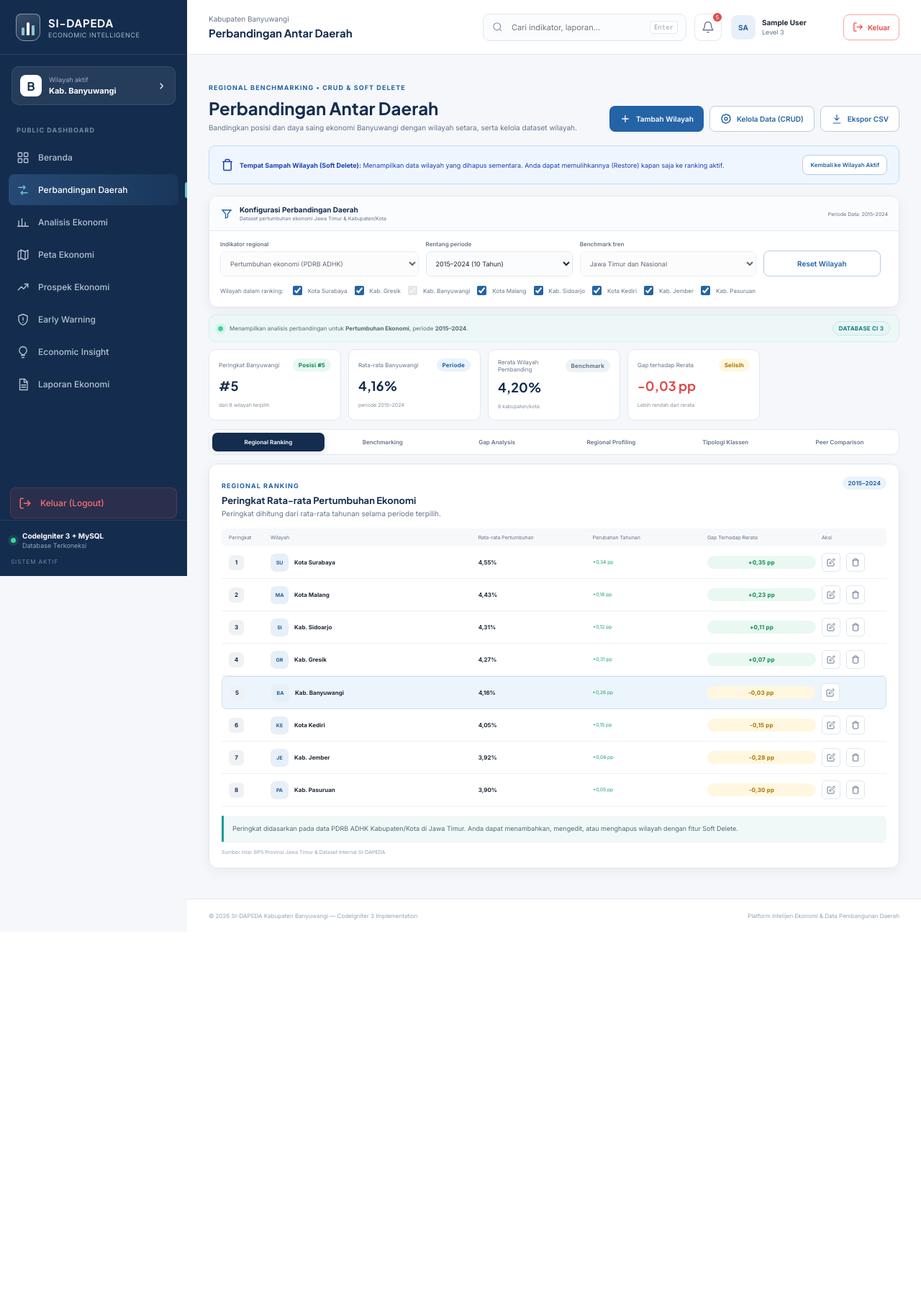
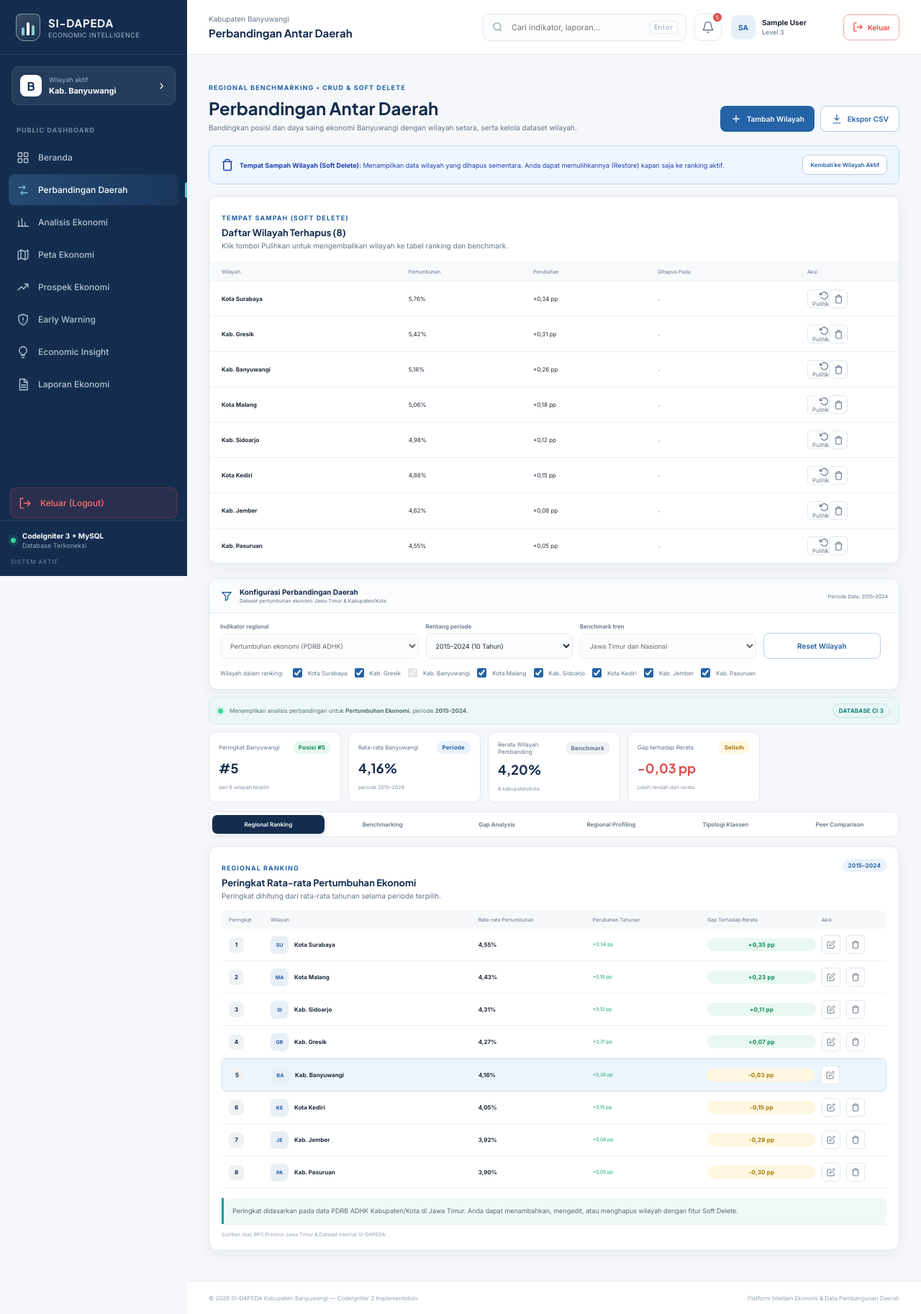
Before and after one commit to Kakaaa666/Sidapeda, a CodeIgniter app: page /Sidapeda/perbandingan_daerah?status=Terhapus in a window 1280 px wide. Shown: the whole page at 72% size. Before the commit the page ends 1277 px from the top, so only its background shows below. Run offline with CodeIgniter, Linux system fonts and the light colour scheme; the visitor is signed in with stand-in values (Sample User, id 1); data comes from the database, SQL or seed files in the repository.

Commit message:
fix: hilangkan tombol Kelola Data (CRUD) dari header halaman Perbandingan Daerah

```diff
--- a/application/views/perbandingan_daerah.php
+++ b/application/views/perbandingan_daerah.php
@@ -9,10 +9,6 @@
             <button class="button primary" id="btn-open-add-regional-modal" title="Tambah Wilayah Baru">
                 <svg width="16" height="16" viewBox="0 0 24 24" fill="none" stroke="currentColor" stroke-width="2"><path d="M12 5v14M5 12h14"/></svg>
                 <span>Tambah Wilayah</span>
-            </button>
-            <button class="button secondary" id="btn-open-manage-regional-modal" title="Buka Modal Kelola Data Wilayah (CRUD)">
-                <svg width="16" height="16" viewBox="0 0 24 24" fill="none" stroke="currentColor" stroke-width="2"><circle cx="12" cy="12" r="3"/><path d="M19.4 15a1.7 1.7 0 0 0 .34 1.88l.06.06-2.83 2.83-.06-.06A1.7 1.7 0 0 0 15 19.4a1.7 1.7 0 0 0-1 .6 1.7 1.7 0 0 0-.4 1v.1h-4v-.1a1.7 1.7 0 0 0-1.1-1.6 1.7 1.7 0 0 0-1.88.34l-.06.06-2.83-2.83.06-.06A1.7 1.7 0 0 0 4.6 15a1.7 1.7 0 0 0-.6-1 1.7 1.7 0 0 0-1-.4h-.1v-4H3A1.7 1.7 0 0 0 4.6 8.5a1.7 1.7 0 0 0-.34-1.88l-.06-.06 2.83-2.83.06.06A1.7 1.7 0 0 0 9 4.6a1.7 1.7 0 0 0 1-.6 1.7 1.7 0 0 0 .4-1v-.1h4V3a1.7 1.7 0 0 0 1.1 1.6 1.7 1.7 0 0 0 1.88-.34l.06-.06 2.83 2.83-.06.06A1.7 1.7 0 0 0 19.4 9c.1.4.3.7.6 1 .3.2.6.4 1 .4h.1v4H21a1.7 1.7 0 0 0-1.6.6Z"/></svg>
-                <span>Kelola Data (CRUD)</span>
             </button>
             <?php if (!empty($trash_count) && $trash_count > 0): ?>
                 <a href="<?= site_url('perbandingan_daerah?status=Terhapus') ?>" class="badge danger" style="text-decoration:none; padding:7px 11px; font-size:8px; font-weight:700;" title="Klik untuk melihat data di tempat sampah">
@@ -48,6 +44,49 @@
             </div>
             <a href="<?= site_url('perbandingan_daerah') ?>" class="button secondary small" style="height:28px; padding:0 10px; font-size:8px;">Kembali ke Wilayah Aktif</a>
         </div>
+
+        <!-- TABEL TEMPAT SAMPAH UNTUK RESTORE WILAYAH -->
+        <article class="card data-card" style="margin-bottom:20px;">
+            <div class="card-head">
+                <div>
+                    <span class="eyebrow">TEMPAT SAMPAH (SOFT DELETE)</span>
+                    <h3>Daftar Wilayah Terhapus (<?= count($regional) ?>)</h3>
+                    <p>Klik tombol Pulihkan untuk mengembalikan wilayah ke tabel ranking dan benchmark.</p>
+                </div>
+            </div>
+            <div class="data-table">
+                <div class="data-tr data-th" style="grid-template-columns: 1.5fr 1fr 1fr 1.2fr 110px;">
+                    <span>Wilayah</span>
+                    <span>Pertumbuhan</span>
+                    <span>Perubahan</span>
+                    <span>Dihapus Pada</span>
+                    <span>Aksi</span>
+                </div>
+                <?php if (empty($regional)): ?>
+                    <div style="padding:24px; text-align:center; color:var(--muted); font-size:9px;">
+                        Tempat sampah kosong. Tidak ada wilayah yang terhapus.
+                    </div>
+                <?php else: ?>
+                    <?php foreach ($regional as $item): ?>
+                        <div class="data-tr" style="grid-template-columns: 1.5fr 1fr 1fr 1.2fr 110px;">
+                            <span><strong><?= htmlspecialchars($item['name']) ?></strong></span>
+                            <span><?= number_format($item['value'], 2, ',', '.') ?>%</span>
+                            <span><?= ($item['change'] >= 0 ? '+' : '') . number_format($item['change'], 2, ',', '.') ?> pp</span>
+                            <span><small><?= htmlspecialchars($item['deleted_at'] ?? '-') ?></small></span>
+                            <span class="row-actions">
+                                <button type="button" class="btn-restore-regional" data-id="<?= $item['id'] ?>" data-name="<?= htmlspecialchars($item['name']) ?>" title="Pulihkan Wilayah">
+                                    <svg width="13" height="13" viewBox="0 0 24 24" fill="none" stroke="currentColor" stroke-width="2.2"><polyline points="1 4 1 10 7 10"/><path d="M3.51 15a9 9 0 1 0 2.13-9.36L1 10"/></svg>
+                                    <span>Pulihkan</span>
+                                </button>
+                                <button type="button" class="btn-hard-delete-regional danger" data-id="<?= $item['id'] ?>" data-name="<?= htmlspecialchars($item['name']) ?>" title="Hapus Permanen">
+                                    <svg width="13" height="13" viewBox="0 0 24 24" fill="none" stroke="currentColor" stroke-width="2"><polyline points="3 6 5 6 21 6"/><path d="M19 6v14a2 2 0 0 1-2 2H7a2 2 0 0 1-2-2V6m3 0V4a2 2 0 0 1 2-2h4a2 2 0 0 1 2 2v2"/></svg>
+                                </button>
+                            </span>
+                        </div>
+                    <?php endforeach; ?>
+                <?php endif; ?>
+            </div>
+        </article>
     <?php endif; ?>
 
     <!-- COMPARISON BUILDER -->
@@ -227,93 +266,4 @@
             </form>
         </div>
     </div>
-
-    <!-- MODAL KELOLA DATA WILAYAH (CRUD MANAGER MODAL) -->
-    <div class="modal-backdrop" id="manage-regional-modal" style="display:none;">
-        <div class="modal admin-data-modal" style="max-width:720px; width:95%;">
-            <div class="modal-head">
-                <div>
-                    <span class="badge primary">MODAL CRUD WILAYAH</span>
-                    <h2>Kelola Data Perbandingan Daerah</h2>
-                    <p>Kelola data kabupaten/kota, ubah nilai, atau hapus wilayah dengan fitur Soft Delete.</p>
-                </div>
-                <button class="icon-button" id="modal-btn-close-manage-regional">
-                    <svg width="18" height="18" viewBox="0 0 24 24" fill="none" stroke="currentColor" stroke-width="1.8"><path d="m6 6 12 12M18 6 6 18"/></svg>
-                </button>
-            </div>
-
-            <div style="display:flex; justify-content:space-between; align-items:center; margin:14px 0 10px;">
-                <div style="display:flex; gap:6px;">
-                    <a href="<?= site_url('perbandingan_daerah') ?>" class="button small <?= empty($status) ? 'primary' : 'secondary' ?>" style="font-size:8px; height:28px;">
-                        Wilayah Aktif (<?= count($all_active_regional) ?>)
-                    </a>
-                    <a href="<?= site_url('perbandingan_daerah?status=Terhapus') ?>" class="button small <?= ($status === 'Terhapus') ? 'primary' : 'secondary' ?>" style="font-size:8px; height:28px;">
-                        🗑️ Tempat Sampah (<?= (int)$trash_count ?>)
-                    </a>
-                </div>
-                <button type="button" class="button primary small" id="btn-quick-add-from-manage" style="font-size:8px; height:28px;">
-                    + Tambah Wilayah Baru
-                </button>
-            </div>
-
-            <div class="data-table" style="max-height:360px; overflow-y:auto; border:1px solid var(--line); border-radius:9px;">
-                <div class="data-tr data-th" style="grid-template-columns: 1.4fr 1fr 1fr 1fr 100px;">
-                    <span>Wilayah</span>
-                    <span>Pertumbuhan</span>
-                    <span>Perubahan</span>
-                    <span>Status</span>
-                    <span>Aksi</span>
-                </div>
-                <?php if (empty($regional)): ?>
-                    <div style="padding:28px; text-align:center; color:var(--muted); font-size:9px;">
-                        <?= ($status === 'Terhapus') ? 'Tempat sampah kosong. Tidak ada wilayah yang terhapus.' : 'Tidak ada rekaman wilayah.' ?>
-                    </div>
-                <?php else: ?>
-                    <?php foreach ($regional as $item): ?>
-                        <div class="data-tr" style="grid-template-columns: 1.4fr 1fr 1fr 1fr 100px;">
-                            <span>
-                                <strong><?= htmlspecialchars($item['name']) ?></strong>
-                            </span>
-                            <span><strong><?= number_format($item['value'], 2, ',', '.') ?>%</strong></span>
-                            <span><?= ($item['change'] >= 0 ? '+' : '') . number_format($item['change'], 2, ',', '.') ?> pp</span>
-                            <span>
-                                <?php if (!empty($item['is_deleted'])): ?>
-                                    <span class="badge danger" title="Dihapus pada: <?= htmlspecialchars($item['deleted_at'] ?? '-') ?>">Terhapus</span>
-                                <?php else: ?>
-                                    <span class="badge success">Aktif</span>
-                                <?php endif; ?>
-                            </span>
-                            <span class="row-actions">
-                                <?php if (!empty($item['is_deleted'])): ?>
-                                    <!-- RESTORE BUTTON -->
-                                    <button type="button" class="btn-restore-regional" data-id="<?= $item['id'] ?>" data-name="<?= htmlspecialchars($item['name']) ?>" title="Pulihkan Wilayah">
-                                        <svg width="13" height="13" viewBox="0 0 24 24" fill="none" stroke="currentColor" stroke-width="2.2"><polyline points="1 4 1 10 7 10"/><path d="M3.51 15a9 9 0 1 0 2.13-9.36L1 10"/></svg>
-                                        <span>Pulihkan</span>
-                                    </button>
-                                    <button type="button" class="btn-hard-delete-regional danger" data-id="<?= $item['id'] ?>" data-name="<?= htmlspecialchars($item['name']) ?>" title="Hapus Permanen">
-                                        <svg width="13" height="13" viewBox="0 0 24 24" fill="none" stroke="currentColor" stroke-width="2"><polyline points="3 6 5 6 21 6"/><path d="M19 6v14a2 2 0 0 1-2 2H7a2 2 0 0 1-2-2V6m3 0V4a2 2 0 0 1 2-2h4a2 2 0 0 1 2 2v2"/></svg>
-                                    </button>
-                                <?php else: ?>
-                                    <!-- EDIT BUTTON -->
-                                    <button type="button" class="btn-edit-regional" data-id="<?= $item['id'] ?>" title="Edit Data Wilayah">
-                                        <svg width="13" height="13" viewBox="0 0 24 24" fill="none" stroke="currentColor" stroke-width="1.8"><path d="M11 4H4a2 2 0 0 0-2 2v14a2 2 0 0 0 2 2h14a2 2 0 0 0 2-2v-7"/><path d="M18.5 2.5a2.121 2.121 0 0 1 3 3L12 15l-4 1 1-4 9.5-9.5z"/></svg>
-                                    </button>
-                                    <!-- SOFT DELETE BUTTON -->
-                                    <?php if ($item['name'] !== 'Kab. Banyuwangi'): ?>
-                                        <button type="button" class="btn-delete-regional danger" data-id="<?= $item['id'] ?>" data-name="<?= htmlspecialchars($item['name']) ?>" title="Hapus Wilayah (Soft Delete)">
-                                            <svg width="13" height="13" viewBox="0 0 24 24" fill="none" stroke="currentColor" stroke-width="1.8"><polyline points="3 6 5 6 21 6"/><path d="M19 6v14a2 2 0 0 1-2 2H7a2 2 0 0 1-2-2V6m3 0V4a2 2 0 0 1 2-2h4a2 2 0 0 1 2 2v2"/><line x1="10" y1="11" x2="10" y2="17"/><line x1="14" y1="11" x2="14" y2="17"/></svg>
-                                        </button>
-                                    <?php endif; ?>
-                                <?php endif; ?>
-                            </span>
-                        </div>
-                    <?php endforeach; ?>
-                <?php endif; ?>
-            </div>
-
-            <div class="modal-actions" style="margin-top:16px;">
-                <button type="button" class="button secondary" id="modal-btn-done-manage-regional">Tutup</button>
-            </div>
-        </div>
-    </div>
 </div>
--- a/assets/js/app.js
+++ b/assets/js/app.js
@@ -579,16 +579,11 @@
         // Modal Elements
         const addRegionalModal = document.getElementById('add-regional-modal');
         const editRegionalModal = document.getElementById('edit-regional-modal');
-        const manageRegionalModal = document.getElementById('manage-regional-modal');
         const btnOpenAdd = document.getElementById('btn-open-add-regional-modal');
-        const btnOpenManage = document.getElementById('btn-open-manage-regional-modal');
-        const btnQuickAddFromManage = document.getElementById('btn-quick-add-from-manage');
         const btnCloseAdd = document.getElementById('modal-btn-close-add-regional');
         const btnCancelAdd = document.getElementById('modal-btn-cancel-add-regional');
         const btnCloseEdit = document.getElementById('modal-btn-close-edit-regional');
         const btnCancelEdit = document.getElementById('modal-btn-cancel-edit-regional');
-        const btnCloseManage = document.getElementById('modal-btn-close-manage-regional');
-        const btnDoneManage = document.getElementById('modal-btn-done-manage-regional');
         const formAdd = document.getElementById('form-add-regional');
         const formEdit = document.getElementById('form-edit-regional');
         const addRegionalErr = document.getElementById('add-regional-error');
@@ -624,7 +619,6 @@
                                 const seriesArr = Array.isArray(d.series) ? d.series : [];
                                 document.getElementById('edit-regional-series').value = seriesArr.join(', ');
 
-                                if (manageRegionalModal) manageRegionalModal.style.display = 'none';
                                 if (editRegionalModal) editRegionalModal.style.display = 'grid';
                             } else {
                                 alert(res.message || 'Gagal memuat data wilayah.');
@@ -723,15 +717,6 @@
         if (btnOpenAdd && addRegionalModal) {
             btnOpenAdd.addEventListener('click', () => { addRegionalModal.style.display = 'grid'; });
         }
-        if (btnOpenManage && manageRegionalModal) {
-            btnOpenManage.addEventListener('click', () => { manageRegionalModal.style.display = 'grid'; });
-        }
-        if (btnQuickAddFromManage && addRegionalModal) {
-            btnQuickAddFromManage.addEventListener('click', () => {
-                if (manageRegionalModal) manageRegionalModal.style.display = 'none';
-                addRegionalModal.style.display = 'grid';
-            });
-        }
 
         const closeAddModal = () => { if (addRegionalModal) addRegionalModal.style.display = 'none'; };
         if (btnCloseAdd) btnCloseAdd.addEventListener('click', closeAddModal);
@@ -748,15 +733,6 @@
         if (editRegionalModal) {
             editRegionalModal.addEventListener('click', e => {
                 if (e.target === editRegionalModal) closeEditModal();
-            });
-        }
-
-        const closeManageModal = () => { if (manageRegionalModal) manageRegionalModal.style.display = 'none'; };
-        if (btnCloseManage) btnCloseManage.addEventListener('click', closeManageModal);
-        if (btnDoneManage) btnDoneManage.addEventListener('click', closeManageModal);
-        if (manageRegionalModal) {
-            manageRegionalModal.addEventListener('click', e => {
-                if (e.target === manageRegionalModal) closeManageModal();
             });
         }
 
```
